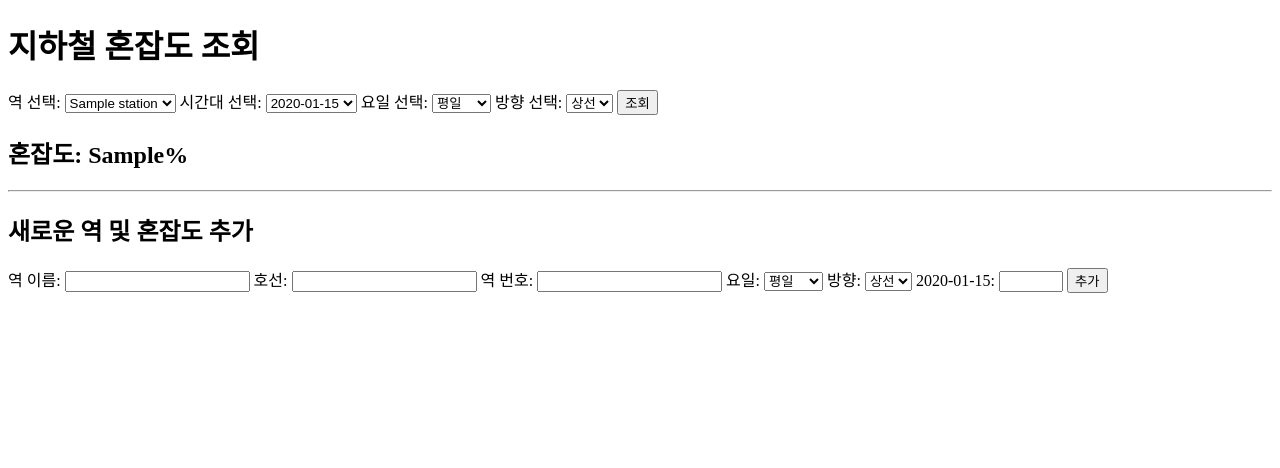
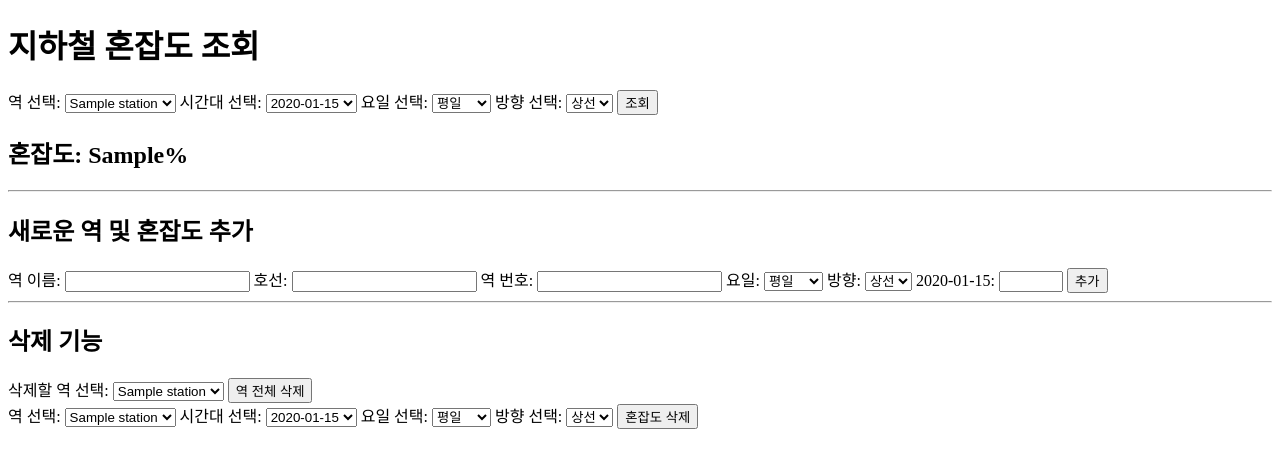
Before and after one commit to Chanhyeok-creator/subway-congestion-db, a Flask app: template templates/index.html in a window 1280 px wide. Shown: the top 468 px of the page. Run offline with Flask 3, Linux system fonts and the light colour scheme; the template is opened without the code that fills it: most values are stand-ins (such as "Sample title", 1, 10 or a date in 2020).

Commit message:
delete 인덱스에 추가

```diff
--- a/templates/index.html
+++ b/templates/index.html
@@ -2,7 +2,7 @@
 <html lang="ko">
 <head>
     <meta charset="UTF-8">
-    <title>지하철 혼잡도 조회 & 추가</title>
+    <title>지하철 혼잡도 조회 & 추가/삭제</title>
 </head>
 <body>
     <h1>지하철 혼잡도 조회</h1>
@@ -68,13 +68,59 @@
             <option value="하선">하선</option>
         </select>
 
-        <!-- 시간대별 혼잡도 입력 -->
         {% for t in time_slots %}
             <label>{{ t }}:</label>
-            <input type="number" name="time_{{ t }}" min="0" max="100"> <!-- NULL 값 허요 -->
+            <input type="number" name="time_{{ t }}" min="0" max="100">
         {% endfor %}
 
         <button type="submit">추가</button>
     </form>
+
+    <hr>
+    <h2>삭제 기능</h2>
+
+    <!-- 역 전체 삭제 -->
+    <form method="POST" action="/delete_station">
+        <label for="del_station">삭제할 역 선택:</label>
+        <select name="del_station" id="del_station" required>
+            {% for s in stations %}
+                <option value="{{ s['station_id'] }}">{{ s['station_name'] }}</option>
+            {% endfor %}
+        </select>
+        <button type="submit">역 전체 삭제</button>
+    </form>
+
+    <!-- 특정 혼잡도 삭제 -->
+    <form method="POST" action="/delete_congestion">
+        <label for="del_station2">역 선택:</label>
+        <select name="del_station" id="del_station2" required>
+            {% for s in stations %}
+                <option value="{{ s['station_id'] }}">{{ s['station_name'] }}</option>
+            {% endfor %}
+        </select>
+
+        <label for="del_time">시간대 선택:</label>
+        <select name="del_time" id="del_time" required>
+            {% for t in time_slots %}
+                <option value="{{ t }}">{{ t }}</option>
+            {% endfor %}
+        </select>
+
+        <label for="del_day_type">요일 선택:</label>
+        <select name="del_day_type" id="del_day_type">
+            <option value="평일">평일</option>
+            <option value="토요일">토요일</option>
+            <option value="일요일">일요일</option>
+        </select>
+
+        <label for="del_direction">방향 선택:</label>
+        <select name="del_direction" id="del_direction">
+            <option value="상선">상선</option>
+            <option value="하선">하선</option>
+        </select>
+
+        <button type="submit">혼잡도 삭제</button>
+    </form>
+
 </body>
 </html>
```
